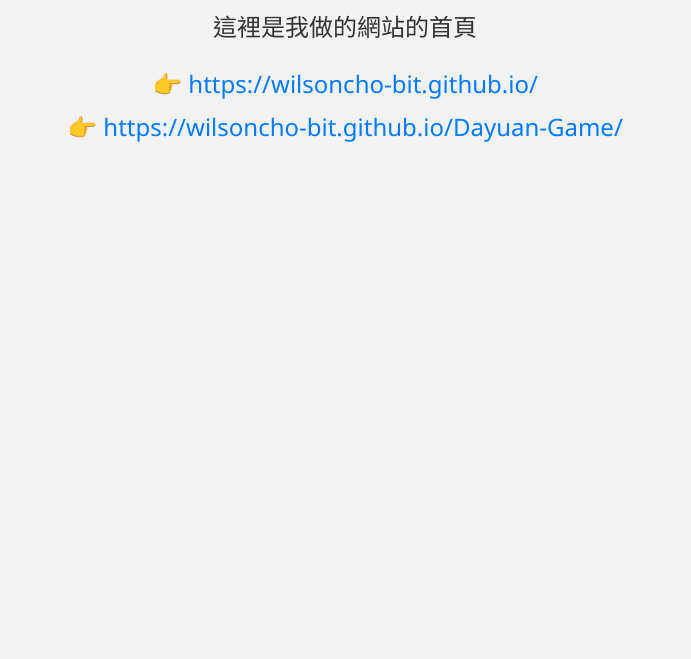
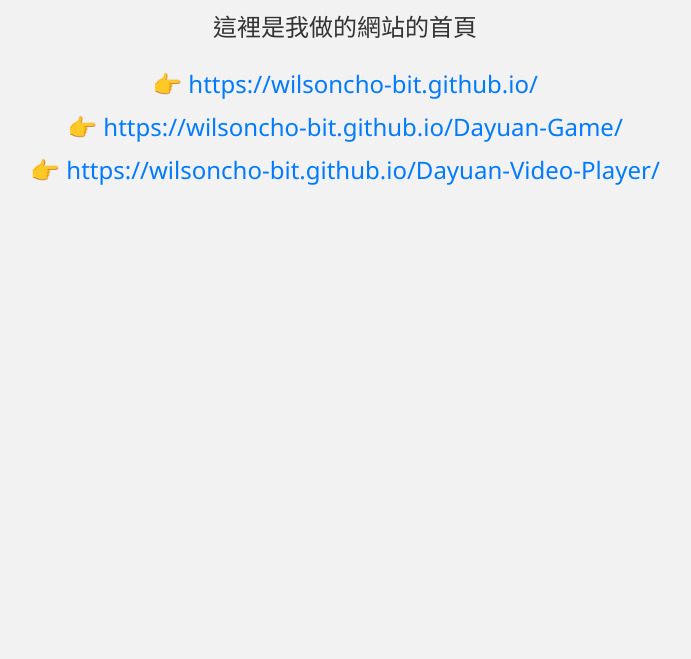
Before and after one commit to wilsoncho-bit/Dayuan-Technology-Inc.-Home, a plain HTML site: page index.html in a window 1280 px wide. Shown: the part 141-800 px from the top of the page, without its empty margins (295-986 px from the left). Drawn offline with Linux system fonts and the light colour scheme.

Commit message:
index.html

```diff
--- a/index.html
+++ b/index.html
@@ -32,5 +32,6 @@
   <p>這裡是我做的網站的首頁</p>
   <div class="link-line">👉 <a href="https://wilsoncho-bit.github.io/" target="_blank">https://wilsoncho-bit.github.io/</a></div>
   <div class="link-line">👉 <a href="https://wilsoncho-bit.github.io/Dayuan-Game/" target="_blank">https://wilsoncho-bit.github.io/Dayuan-Game/</a></div>
+  <div class="link-line">👉 <a href="https://wilsoncho-bit.github.io/Dayuan-Video-Player/" target="_blank">https://wilsoncho-bit.github.io/Dayuan-Video-Player/</a></div>
 </body>
 </html>
```
